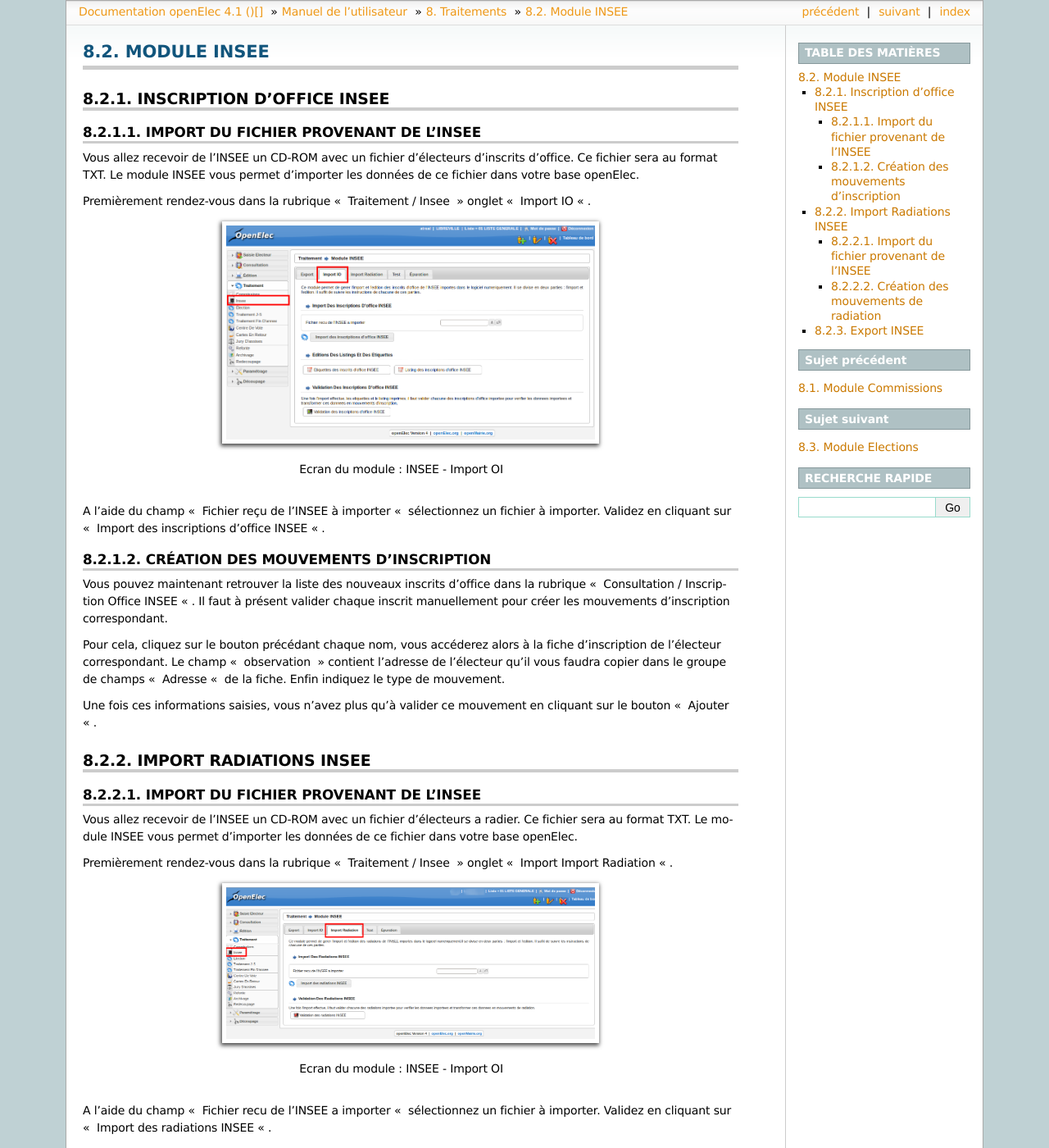
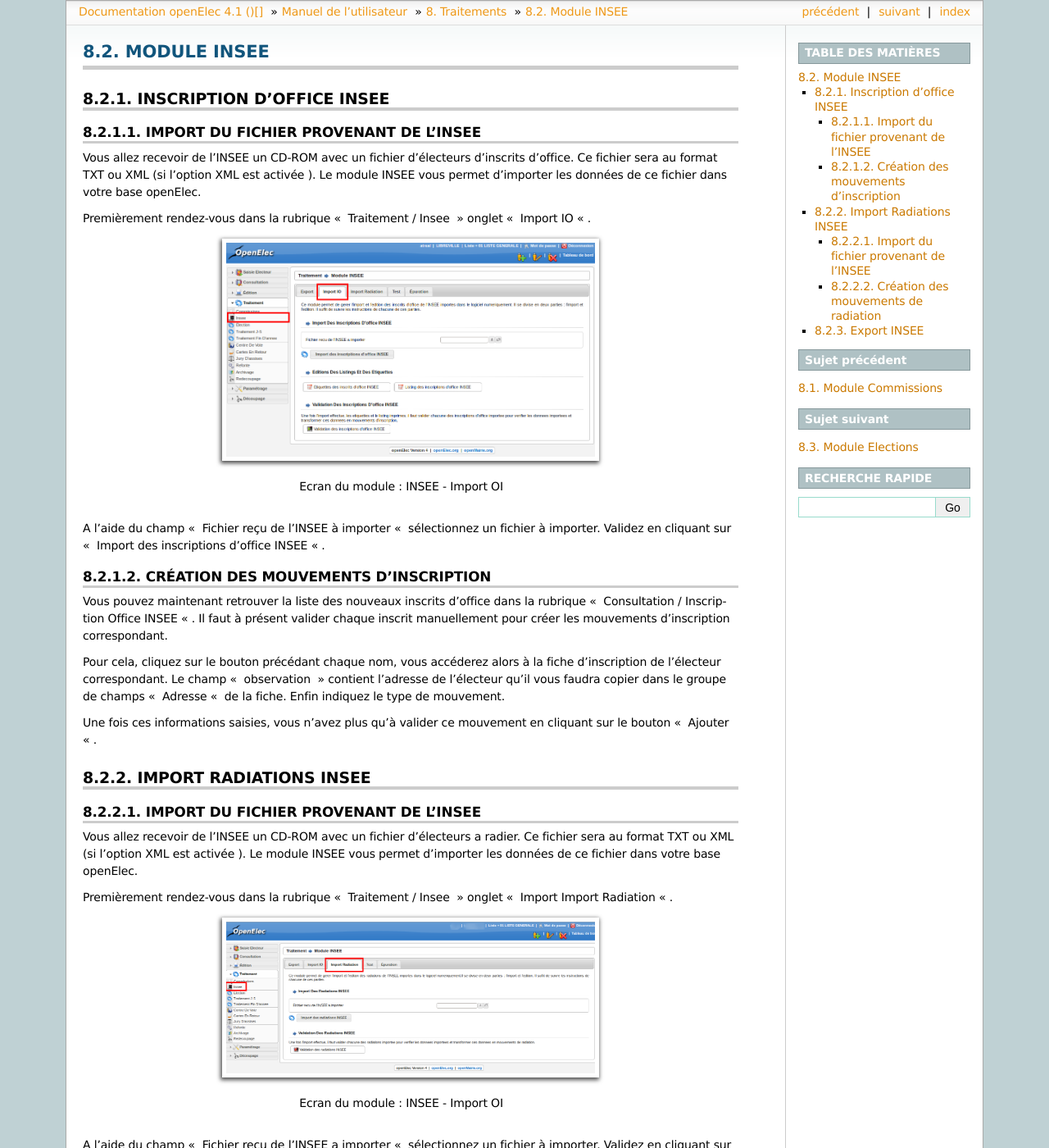
Before and after one commit to tbenita/openelec-documentation, a Sphinx documentation site: the page built from source/manuel_utilisateur/traitements/module_insee.rst, in a window 1280 px wide and 1400 px high. Shown: the whole window at 82% size. Built offline with Sphinx 7.4.7, drawn with Linux system fonts in a browser that asks for light colours; some of the changed text lies outside the part shown.

Commit message:
Amélioration de la doc suite à l'activation des exports et import INSEE au format XML

```diff
--- a/source/manuel_utilisateur/traitements/module_insee.rst
+++ b/source/manuel_utilisateur/traitements/module_insee.rst
@@ -9,8 +9,9 @@ Import du fichier provenant de l'INSEE
 --------------------------------------
 
 Vous allez recevoir de l'INSEE un CD-ROM avec un fichier d'électeurs
-d'inscrits d'office. Ce fichier sera au format TXT. Le module INSEE
-vous permet d'importer les données de ce fichier dans votre base
+d'inscrits d'office. Ce fichier sera au format TXT ou XML (si l'option XML est
+activée ).
+Le module INSEE vous permet d'importer les données de ce fichier dans votre base
 openElec.
 
 Premièrement rendez-vous dans la rubrique " Traitement / Insee "
@@ -47,9 +48,9 @@ Import du fichier provenant de l'INSEE
 --------------------------------------
 
 Vous allez recevoir de l'INSEE un CD-ROM avec un fichier d'électeurs
-a radier. Ce fichier sera au format TXT. Le module INSEE
-vous permet d'importer les données de ce fichier dans votre base
-openElec.
+a radier. Ce fichier sera au format TXT ou XML (si l'option XML est
+activée ). Le module INSEE vous permet d'importer les données de ce fichier dans
+votre base openElec.
 
 Premièrement rendez-vous dans la rubrique " Traitement / Insee "
 onglet " Import Import Radiation ".
@@ -91,6 +92,7 @@ tableau au 10/01/2009)
 
     Ecran du module : INSEE - Export
 
+Séléctionner le type de fichier d'export convenu avec l'INSEE (TXT ou XML).
 Cliquez sur le bouton " Génération du fichier Export INSEE ".
 
 Vous pouvez ensuite imprimer les statistiques des envois CNEN par bureau, le
```
Also changed, not shown: other parts of source/manuel_utilisateur/traitements/module_insee.rst (+1 -1 lines).
